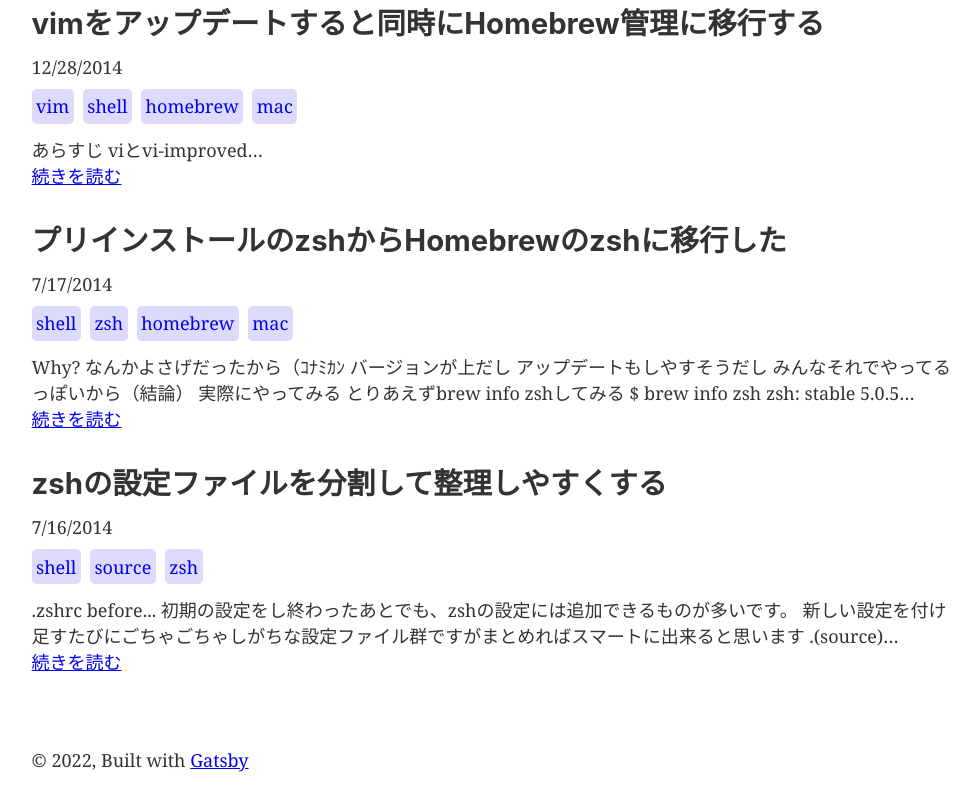
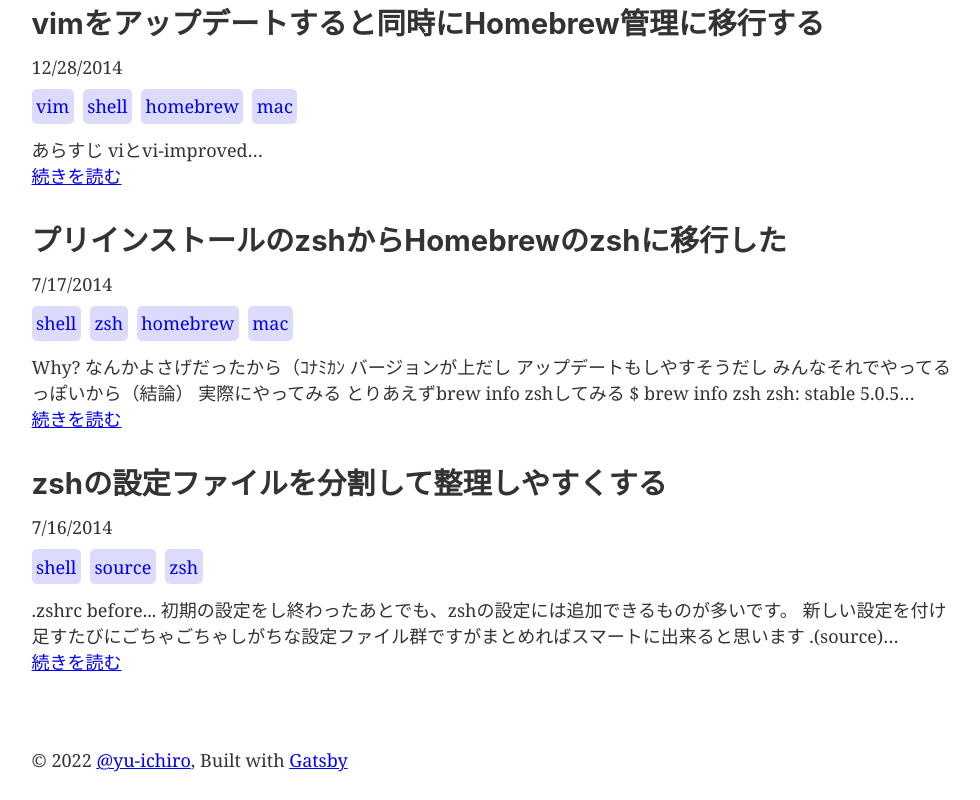
Before and after one commit to yu-ichiro/blog.yu-smith.com, a Gatsby site: page / in a window 1280 px wide. Shown: the part 2702-3502 px from the top of the page, without its empty margins (148-1128 px from the left). Built offline with nearby package versions, Linux system fonts and the light colour scheme; Gatsby itself is replaced by a stand-in of ours.

Commit message:
feat: ✨ include GitHub link

```diff
--- a/src/components/layout.tsx
+++ b/src/components/layout.tsx
@@ -39,7 +39,7 @@ const Layout: React.FC<React.PropsWithChildren<{}>> = ({ children }) => {
             marginTop: `2rem`,
           }}
         >
-          © {new Date().getFullYear()}, Built with
+          © {new Date().getFullYear()} <a href="https://github.com/yu-ichiro/blog.yu-smith.com">@yu-ichiro</a>, Built with
           {` `}
           <a href="https://www.gatsbyjs.com">Gatsby</a>
         </footer>
```
